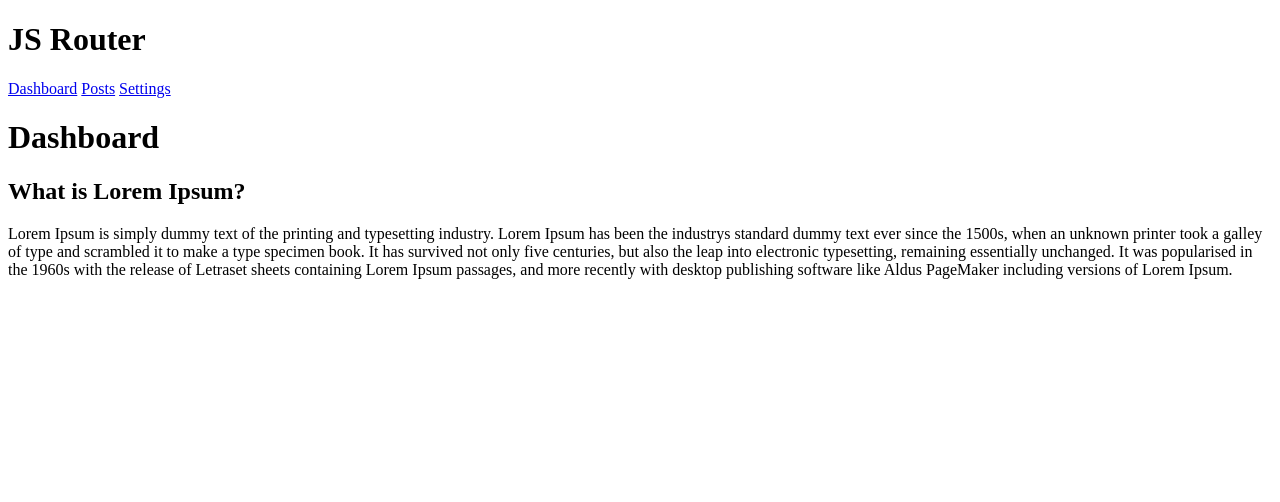
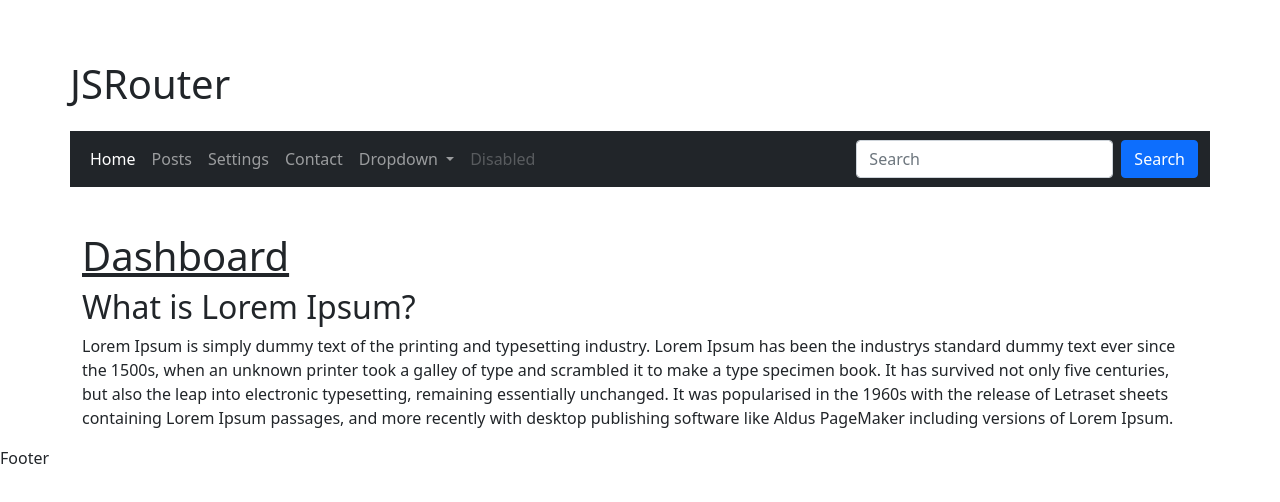
Before and after one commit to danielortiz1982/js-router, a website with bundled scripts: page fe/index.html in a window 1280 px wide. Built offline with nearby package versions, Linux system fonts and the light colour scheme.

Commit message:
update to styles and example

```diff
--- a/fe/index.html
+++ b/fe/index.html
@@ -4,18 +4,63 @@
     <meta charset="UTF-8">
     <meta http-equiv="X-UA-Compatible" content="IE=edge">
     <meta name="viewport" content="width=device-width, initial-scale=1.0">
+    <link href="https://cdn.jsdelivr.net/npm/bootstrap@5.0.1/dist/css/bootstrap.min.css" rel="stylesheet" integrity="sha384-+0n0xVW2eSR5OomGNYDnhzAbDsOXxcvSN1TPprVMTNDbiYZCxYbOOl7+AMvyTG2x" crossorigin="anonymous">
+    <link href="./src/css/main.css" rel="stylesheet">
     <title>JS Router</title>
 </head>
 <body>
-    <header>
-        <h1>JS Router</h1>
-        <nav class="nav">
-            <a href="/" class="nav-link" data-link>Dashboard</a>
-            <a href="/posts" class="nav-link" data-link>Posts</a>
-            <a href="/settings" class="nav-link" data-link>Settings</a>
-        </nav>
+    <header class="header container">
+        <h1>JSRouter</h1>
+        <nav class="navbar navbar-expand-lg navbar-dark bg-dark">
+            <div class="container-fluid">
+              <button class="navbar-toggler" type="button" data-bs-toggle="collapse" data-bs-target="#navbarSupportedContent" aria-controls="navbarSupportedContent" aria-expanded="false" aria-label="Toggle navigation">
+                <span class="navbar-toggler-icon"></span>
+              </button>
+              <div class="collapse navbar-collapse" id="navbarSupportedContent">
+                <ul class="navbar-nav me-auto mb-2 mb-lg-0">
+                  <li class="nav-item">
+                    <a data-link class="nav-link active" aria-current="page" href="/">Home</a>
+                  </li>
+                  <li class="nav-item">
+                    <a data-link class="nav-link" href="/posts">Posts</a>
+                  </li>
+
+                  <li class="nav-item">
+                    <a data-link class="nav-link" href="/settings">Settings</a>
+                  </li>
+
+                  <li class="nav-item">
+                    <a data-link class="nav-link" href="/contact">Contact</a>
+                  </li>
+
+                  <li class="nav-item dropdown">
+                    <a data-link class="nav-link dropdown-toggle" href="#" id="navbarDropdown" role="button" data-bs-toggle="dropdown" aria-expanded="false">
+                      Dropdown
+                    </a>
+                    <ul class="dropdown-menu" aria-labelledby="navbarDropdown">
+                      <li><a class="dropdown-item" href="#">Action</a></li>
+                      <li><a class="dropdown-item" href="#">Another action</a></li>
+                      <li><hr class="dropdown-divider"></li>
+                      <li><a class="dropdown-item" href="#">Something else here</a></li>
+                    </ul>
+                  </li>
+                  <li class="nav-item">
+                    <a data-link class="nav-link disabled" href="#" tabindex="-1" aria-disabled="true">Disabled</a>
+                  </li>
+                </ul>
+                <form class="d-flex">
+                  <input class="form-control me-2" type="search" placeholder="Search" aria-label="Search">
+                  <button class="btn btn-primary" type="submit">Search</button>
+                </form>
+              </div>
+            </div>
+          </nav>
     </header>
-    <div id="app"></div>
+    <div id="app" class="container"></div>
+    <footer>
+        Footer
+    </footer>
+    <script src="https://cdn.jsdelivr.net/npm/bootstrap@5.0.1/dist/js/bootstrap.bundle.min.js" integrity="sha384-gtEjrD/SeCtmISkJkNUaaKMoLD0//ElJ19smozuHV6z3Iehds+3Ulb9Bn9Plx0x4" crossorigin="anonymous"></script>
     <script type="module" src="./src/js/js-router.js"></script>
     <script type="module" src="./src/js/main.js"></script>
 </body>
--- /dev/null
+++ b/fe/src/css/main.css
@@ -0,0 +1,10 @@
+.header{
+    padding: 45px 0;
+}
+.header h1{
+    padding: 15px 0;
+}
+
+#app h1{
+    text-decoration: underline;
+}
```
